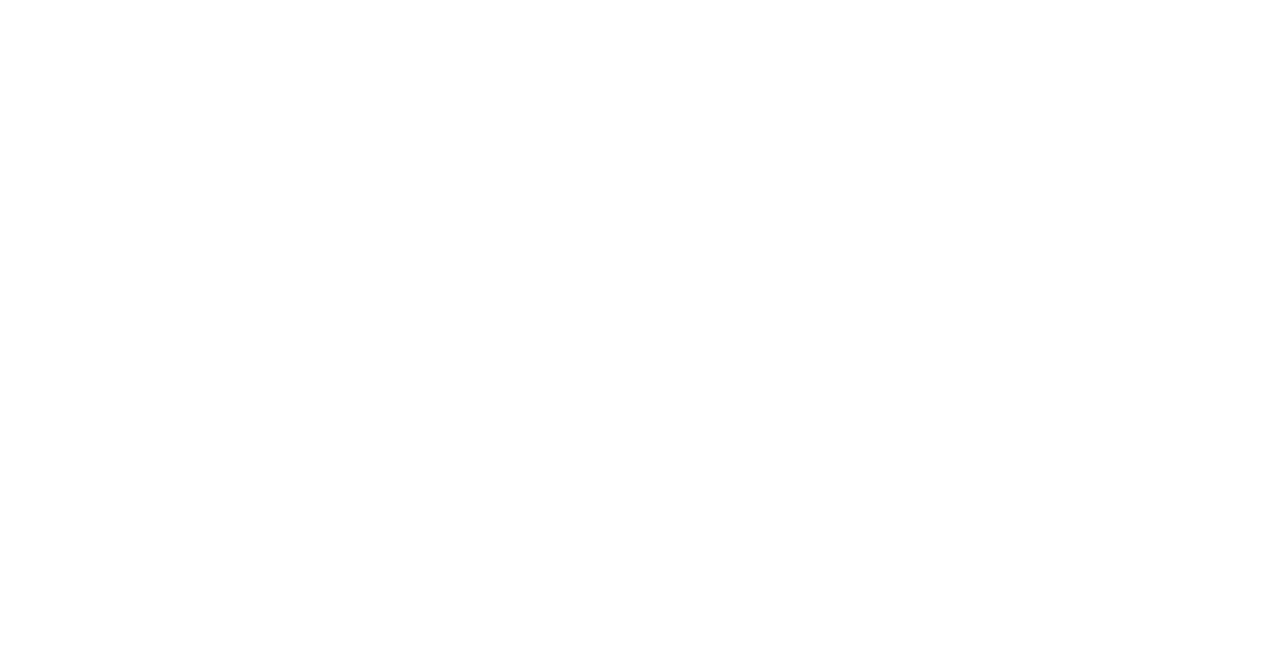
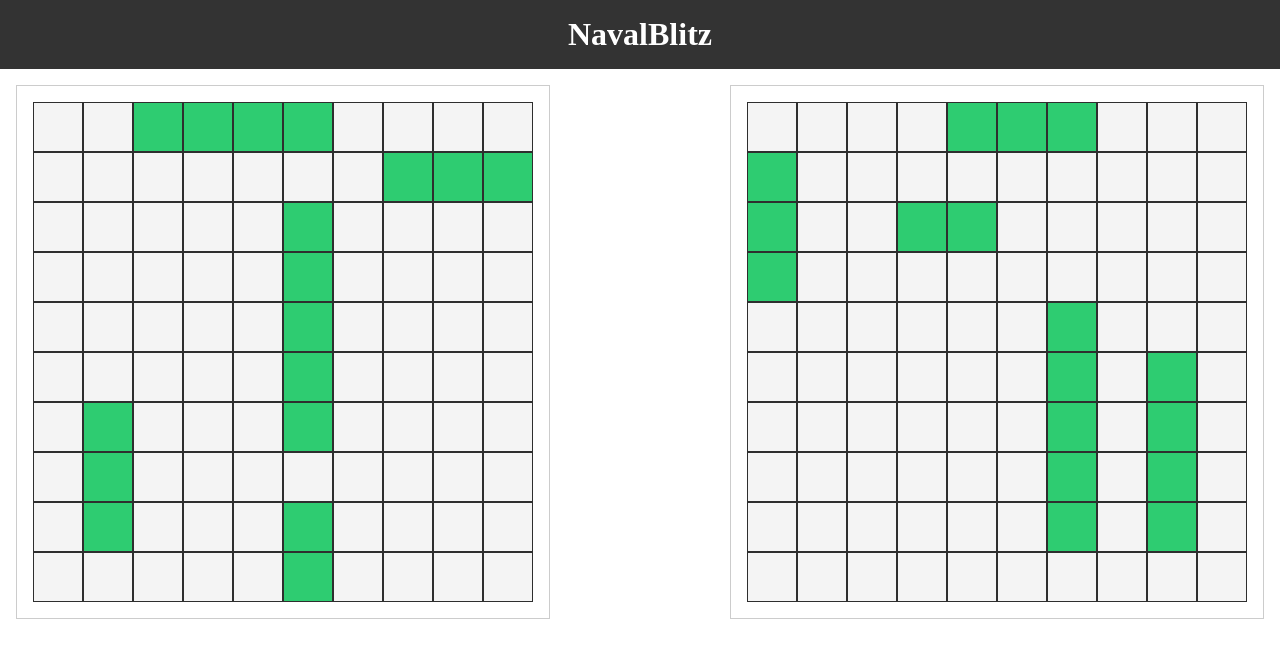
Before and after one commit to bmazurkiewicz01/naval-blitz, a website built with webpack: page src/index.html in a window 1280 px wide. Built offline with nearby package versions, Linux system fonts and the light colour scheme.

Commit message:
Added basic ui for the game

```diff
--- a/src/index.html
+++ b/src/index.html
@@ -6,6 +6,14 @@
     <title>Document</title>
 </head>
 <body>
-
+    <header>
+        <h1>NavalBlitz</h1>
+    </header>
+    <main>
+        <div class="game-container">
+            <div id="player-grid" class="grid"></div>
+            <div id="enemy-grid" class="grid"></div>
+        </div>
+    </main>
 </body>
 </html>
--- a/src/index.js
+++ b/src/index.js
@@ -1 +1,33 @@
 import "./style.css";
+import UI from "./modules/ui";
+import Player from "./modules/player";
+
+const player = new Player();
+const enemy = new Player("Enemy", "computer");
+
+const ui = new UI();
+ui.renderGrids();
+
+const playerGridHandler = (e) => {
+    const cellIndex = ui.playerGridCells.indexOf(e.target);
+    const x = Math.floor(cellIndex / 10);
+    const y = cellIndex % 10;
+    console.log("Player grid", {x, y});
+}
+
+const enemyGridHandler = (e) => {
+    const cellIndex = ui.enemyGridCells.indexOf(e.target);
+    const x = Math.floor(cellIndex / 10);
+    const y = cellIndex % 10;
+    console.log("Enemy grid", {x, y});
+    console.log(enemy.gameboard.receiveAttack(x, y));
+    ui.refreshGrids(player.gameboard, enemy.gameboard);
+}
+
+ui.createPlayerGridHandler(playerGridHandler);
+ui.createEnemyGridHandler(enemyGridHandler);
+
+player.placeRandomShips();
+enemy.placeRandomShips();
+
+ui.refreshGrids(player.gameboard, enemy.gameboard);
--- a/src/modules/gameboard.js
+++ b/src/modules/gameboard.js
@@ -12,6 +12,14 @@ export default class GameBoard {
             throw new Error("Ship is out of bounds");
         }
 
+        if (!this.#checkIfCellIsNotOccupied(x, y, ship.getLength(), direction)) {
+            throw new Error("Cell is occupied");
+        }
+
+        if (!this.#checkIfShipIsNotAdjacent(x, y, ship.getLength(), direction)) {
+            throw new Error("Ships are adjacent");
+        }
+
         if (direction === "horizontal") {
             for (let i = 0; i < ship.getLength(); i++) {
                 this.board[x][y + i] = ship;
@@ -22,6 +30,53 @@ export default class GameBoard {
             }
         }
     }
+
+    #checkIfCellIsNotOccupied(x, y, length, direction) {
+        if (direction === "horizontal") {
+            for (let i = 0; i < length; i++) {
+                if (this.board[x][y + i] !== null) {
+                    return false;
+                }
+            }
+        } else if (direction === "vertical") {
+            for (let i = 0; i < length; i++) {
+                if (this.board[x + i][y] !== null) {
+                    return false;
+                }
+            }
+        }
+        return true;
+    }
+
+
+    #checkIfShipIsNotAdjacent(x, y, length, direction) {
+        const boardSize = 10;
+
+        let checkRangeX, checkRangeY;
+        if (direction === "horizontal") {
+            checkRangeX = [Math.max(0, x - 1), Math.min(boardSize - 1, x + 1)];
+            checkRangeY = [Math.max(0, y - 1), Math.min(boardSize - length, y + length)];
+        } else if (direction === "vertical") {
+            checkRangeX = [Math.max(0, x - 1), Math.min(boardSize - length, x + length)];
+            checkRangeY = [Math.max(0, y - 1), Math.min(boardSize - 1, y + 1)];
+        }
+
+        for (let i = checkRangeX[0]; i <= checkRangeX[1]; i++) {
+            for (let j = checkRangeY[0]; j <= checkRangeY[1]; j++) {
+                if (i === x && j === y) {
+                    continue;
+                }
+                if (i < 0 || i >= boardSize || j < 0 || j >= boardSize) {
+                    continue;
+                }
+                if (this.board[i][j] !== null) {
+                    return false;
+                }
+            }
+        }
+        return true;
+    }
+
 
     receiveAttack(x, y) {
         if (x < 0 || x > 9 || y < 0 || y > 9 || this.board[x][y] === "miss") {
--- a/src/modules/player.js
+++ b/src/modules/player.js
@@ -20,6 +20,29 @@ export default class Player {
             throw new Error("Invalid ship name");
         }
 
-        return this.gameboard.placeShip(this.ships[shipName], x, y, direction);
+        try {
+            this.gameboard.placeShip(this.ships[shipName], x, y, direction);
+            return true;
+        }
+        catch (e) {
+            return false;
+        }
+
+    }
+
+    placeRandomShips() {
+        for (let ship in this.ships) {
+            let placed = false;
+            while (!placed) {
+                let x = Math.floor(Math.random() * 10);
+                let y = Math.floor(Math.random() * 10);
+                let direction = Math.random() < 0.5 ? "horizontal" : "vertical";
+                try {
+                    placed = this.placeShip(ship, x, y, direction);
+                } catch (e) {
+                    placed = false;
+                }
+            }
+        }
     }
 }
--- /dev/null
+++ b/src/modules/ui.js
@@ -0,0 +1,65 @@
+export default class UI {
+    constructor() {
+        this.gameContainer = document.querySelector(".game-container");
+        this.playerGrid = document.querySelector("#player-grid");
+        this.enemyGrid = document.querySelector("#enemy-grid");
+        this.playerGridCells = [];
+        this.enemyGridCells = [];
+
+    }
+
+    createGrid(grid, cells) {
+        for (let i = 0; i < 100; i++) {
+            const cell = document.createElement("div");
+            cell.classList.add("grid-cell");
+            grid.appendChild(cell);
+            cells.push(cell);
+        }
+    }
+
+    createPlayerGridHandler(callback) {
+        this.playerGrid.addEventListener("click", callback);
+    }
+
+    createEnemyGridHandler(callback) {
+        this.enemyGrid.addEventListener("click", callback);
+    }
+
+    renderGrids() {
+        this.createGrid(this.playerGrid, this.playerGridCells);
+        this.createGrid(this.enemyGrid, this.enemyGridCells);
+    }
+
+    getPlayerGridCell(x, y) {
+        return this.playerGridCells[x * 10 + y];
+    }
+
+    getEnemyGridCell(x, y) {
+        return this.enemyGridCells[x * 10 + y];
+    }
+
+    refreshGrids(playerGameBoard, enemyGameBoard) {
+        for (let i = 0; i < 10; i++) {
+            for (let j = 0; j < 10; j++) {
+                const playerCell = this.getPlayerGridCell(i, j);
+                const enemyCell = this.getEnemyGridCell(i, j);
+                playerCell.classList.remove("ship", "hit", "miss");
+                enemyCell.classList.remove("ship", "hit", "miss");
+                if (playerGameBoard.board[i][j] === "hit") {
+                    playerCell.classList.add("hit");
+                } else if (playerGameBoard.board[i][j] === "miss") {
+                    playerCell.classList.add("miss");
+                } else if (playerGameBoard.board[i][j] !== null) {
+                    playerCell.classList.add("ship");
+                }
+                if (enemyGameBoard.board[i][j] === "hit") {
+                    enemyCell.classList.add("hit");
+                } else if (enemyGameBoard.board[i][j] === "miss") {
+                    enemyCell.classList.add("miss");
+                } else if (enemyGameBoard.board[i][j] !== null) {
+                    enemyCell.classList.add("ship");
+                }
+            }
+        }
+    }
+}
--- a/src/style.css
+++ b/src/style.css
@@ -0,0 +1,65 @@
+*,
+*::after,
+*::before {
+  box-sizing: border-box;
+}
+
+body {
+    margin: 0;
+}
+
+h1, h2, h3, h4, h5, h6, p {
+    margin: 0;
+}
+
+header {
+    background-color: #333;
+    color: #fff;
+    padding: 1rem;
+    text-align: center;
+}
+
+.game-container {
+    display: flex;
+    justify-content: space-between;
+    align-items: center;
+    margin: 1rem;
+}
+
+.grid {
+    display: grid;
+    grid-template-columns: repeat(10, min(10%, 50px));
+    padding: 1rem;
+    border: 1px solid #ccc;
+}
+
+.grid-cell {
+    background-color: #f4f4f4;
+    border: 1px solid #2e2e2e;
+    width: 50px;
+    height: 50px;
+}
+
+.grid-cell:hover {
+    background-color: #eaeaea;
+}
+
+.miss {
+    background-color: #3498db;
+}
+
+.hit {
+    background-color: #e74c3c;
+}
+
+.ship {
+    background-color: #2ecc71;
+}
+
+#player-grid {
+
+}
+
+#enemy-grid {
+
+}
```
Also changed, not shown: test/gameboard.test.js (+45 -0 lines), test/player.test.js (+1 -10 lines).
